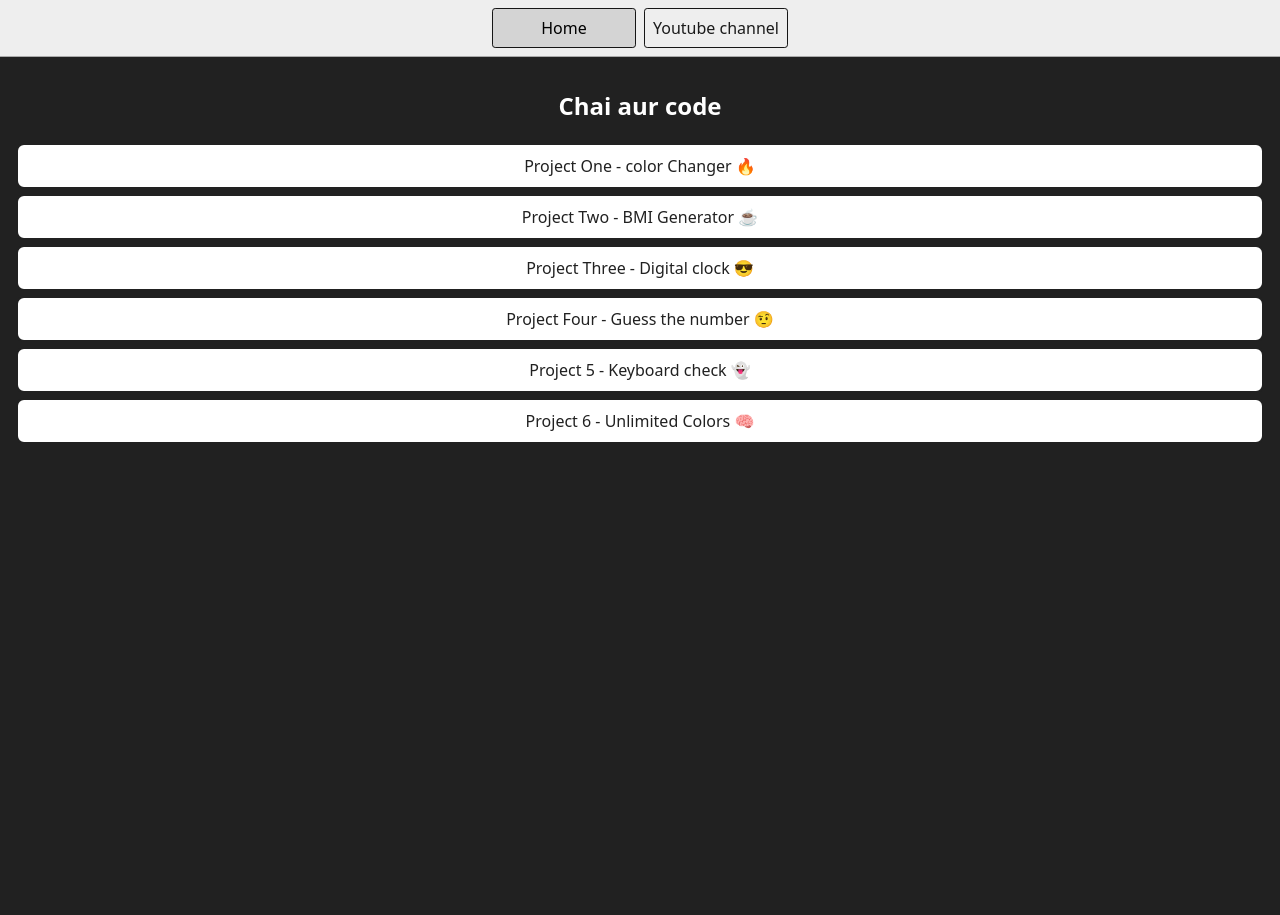
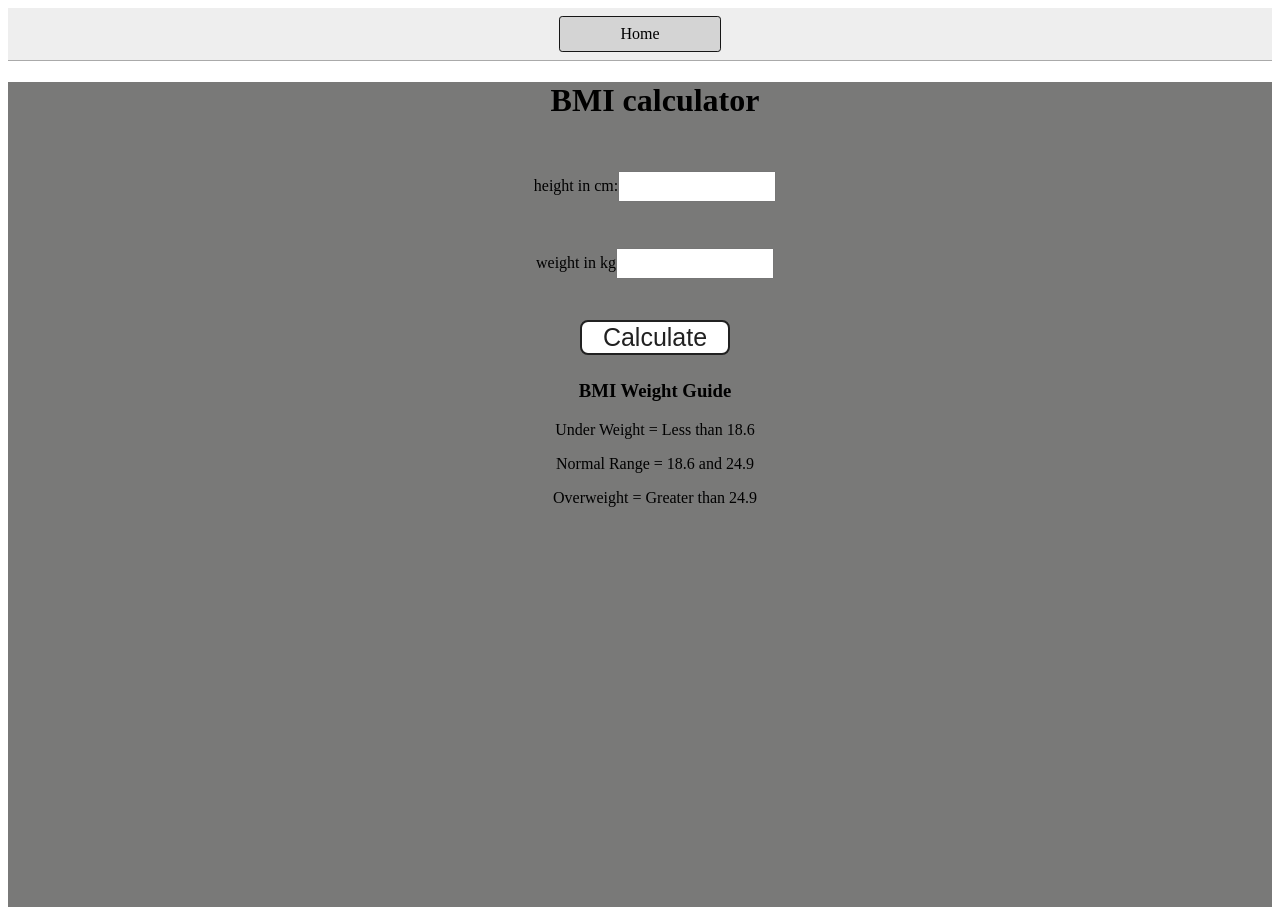
Before and after one commit to Kishanukani/CHAIaurjsproj, a plain HTML site: page chaiaurjsproj2/index.html in a window 1280 px wide. Before the commit the page ends 800 px from the top, so only its background shows below. Drawn offline with Linux system fonts and the light colour scheme.

Commit message:
chai js proj2

```diff
--- a/chaiaurjsproj2/index.html
+++ b/chaiaurjsproj2/index.html
@@ -2,30 +2,37 @@
 <html lang="en">
 
 <head>
-    <title>Home</title>
-    <meta charset="UTF-8" />
-    <meta name="viewport" content="width=device-width" />
-
-    <link rel="stylesheet" href="styles.css" />
-    <script type="module" src="script.js"></script>
+    <meta charset="UTF-8">
+    <meta name="viewport" content="width=device-width, initial-scale=1.0">
+    <title>BMI index</title>
+    <link rel="stylesheet" href="style.css">
+    <!-- <link rel="stylesheet" href="../stylesmain.css"> -->
 </head>
 
-<body style="background-color: #212121; color: #fff">
+<body>
     <nav>
-        <a href="/" aria-current="page">Home</a>
-        <a target="_blank" href="https://www.youtube.com/@chaiaurcode">Youtube channel</a>
+        <a href="/CHAIaurjsproj/index.html" aria-current="page">Home</a>
     </nav>
-    <main>
-        <h1>Chai aur code</h1>
-        <div class="projects">
-            <a class="project-link" href="/chaiaurjsproj1/index.html">Project One - color Changer 🔥</a>
-            <a class="project-link" href="./2-BMICalculator/index.html">Project Two - BMI Generator ☕️</a>
-            <a class="project-link" href="./3-DigitalClock/index.html">Project Three - Digital clock 😎</a>
-            <a class="project-link" href="./4-GuessTheNumber/index.html">Project Four - Guess the number 🤨</a>
-            <a class="project-link" href="./5-keyboard/index.html">Project 5 - Keyboard check 👻</a>
-            <a class="project-link" href="./6-unlimitedColors/index.html">Project 6 - Unlimited Colors 🧠</a>
-        </div>
-    </main>
+    <div class="container">
+        <h1>BMI calculator</h1>
+        <form>
+            <p>
+                <lable>height in cm:</lable><input type="text" id="height">
+            </p>
+            <p>
+                <lable>weight in kg</lable><input type="text" id="weight">
+            </p>
+            <button>Calculate</button>
+            <div id="results"></div>
+            <div id="weight-guide">
+                <h3>BMI Weight Guide</h3>
+                <p>Under Weight = Less than 18.6</p>
+                <p>Normal Range = 18.6 and 24.9</p>
+                <p>Overweight = Greater than 24.9</p>
+            </div>
+        </form>
+    </div>
+    <script src="script.js"></script>
 </body>
 
 </html>
--- /dev/null
+++ b/chaiaurjsproj2/script.js
@@ -0,0 +1,59 @@
+// const button=document.querySelector('.button')
+const form=document.querySelector('form')
+
+form.addEventListener('submit',function(e){
+    // const height=document.get
+    e.preventDefault();
+    const height=parseInt(document.querySelector('#height').value);
+    const weight=parseInt(document.querySelector('#weight').value);
+    const results=document.querySelector('#results');
+
+    if (height<0||isNaN(height)||height==="") {
+        results.innerHTML = `INVALID INPUT !!!!${height}`;
+    }
+    else if (weight<0||isNaN(weight)||weight==="") {
+        results.innerHTML = `INVALID INPUYT WEIGHT!!!!${weight}`;
+    }
+    else
+    {
+        const ans=(weight / ((height * height) / 10000)).toFixed(2);
+        results.innerHTML=`<span>${ans}</span>`;
+        if(ans>24.9)
+        {
+            // results.innerHTML=`<span>  You are OVERWEIGHT!!!!!!</span>`;
+            results.innerHTML=`<span>Your BMI is${ans}& You are OVERWEIGHT!!!!!!</span>`;
+}
+        else if (ans<18.6) {
+        results.innerHTML=`<span>${ans}</span>`;
+
+            results.innerHTML=`<span>Your BMI is${ans}& You are UNDERWEIGHT!!!!!!</span>`;
+
+        }
+        else if(ans>18.6&&ans<24.9){
+            results.innerHTML=`<span>Your BMI is${ans}& You'r WEIGHT is NORMAL!!!!!!</span>`;
+
+        }
+    }
+});
+
+// const form = document.querySelector('form');
+// this usecase will give you empty
+// const height = parseInt(document.querySelector('#height').value)
+
+// form.addEventListener('submit', function (e) {
+//   e.preventDefault();
+
+//   const height = parseInt(document.querySelector('#height').value);
+//   const weight = parseInt(document.querySelector('#weight').value);
+//   const results = document.querySelector('#results');
+
+//   if (height === '' || height < 0 || isNaN(height)) {
+//     results.innerHTML = `Please give a valid height ${height}`;
+//   } else if (weight === '' || weight < 0 || isNaN(weight)) {
+//     results.innerHTML = `Please give a valid weight ${weight}`;
+//   } else {
+//     const bmi = (weight / ((height * height) / 10000)).toFixed(2);
+//     //show the result
+//     results.innerHTML = `<span>${bmi}</span>`;
+//   }
+// });
--- /dev/null
+++ b/chaiaurjsproj2/style.css
@@ -0,0 +1,88 @@
+
+
+nav {
+    display: flex;
+    flex-wrap: wrap;
+    align-items: center;
+    justify-content: center;
+    padding: 0.5rem;
+    gap: 0.5rem;
+    border-bottom: solid 1px #aaa;
+    background-color: #eee;
+  }
+
+  nav a {
+    display: inline-block;
+    min-width: 9rem;
+    padding: 0.5rem;
+    border-radius: 0.2rem;
+    border: solid 1px rgb(22, 22, 22);
+    text-align: center;
+    text-decoration: none;
+    color: #1b1b1b;
+  }
+
+  nav a[aria-current='page'] {
+    color: #000;
+    background-color: #d4d4d4;
+  }
+
+
+
+
+
+
+.container
+{
+    text-align: center;
+  width: auto;
+  height: 825px;
+
+  background-color: #797978;
+  padding-left: 30px;
+}
+
+#height,#weight{
+    text-align: center;
+
+  width: 150px;
+  height: 25px;
+  margin-top: 30px;
+}
+#weight-guide{
+    text-align: center;
+
+  /* margin-left: 75px; */
+  margin-top: 25px;
+}
+#result
+{
+    text-align: center;
+
+  font-size: 35px;
+  /* margin-left: 90px; */
+  margin-top: 20px;
+  color: rgb(241, 241, 241);
+}
+button{
+    text-align: center;
+    width: 150px;
+    height: 35px;
+    /* margin-left: 90px; */
+    margin-top: 25px;
+    background-color: #fff;
+    padding: 1px ;
+    border-radius: 8px;
+    color: #212121;
+    text-decoration: none;
+    border: 2px solid #212121;
+
+    font-size: 25px;
+}
+
+h1 {
+    text-align: center;
+    /* padding-left: 15px; */
+    /* padding-top: 25px; */
+
+  }
```
Also changed, not shown: chaiaurjsproj1/index.html (+2 -1 lines), index.html (added, +31 -0 lines), stylesmain.css (renamed from chaiaurjsproj2/styles.css).
